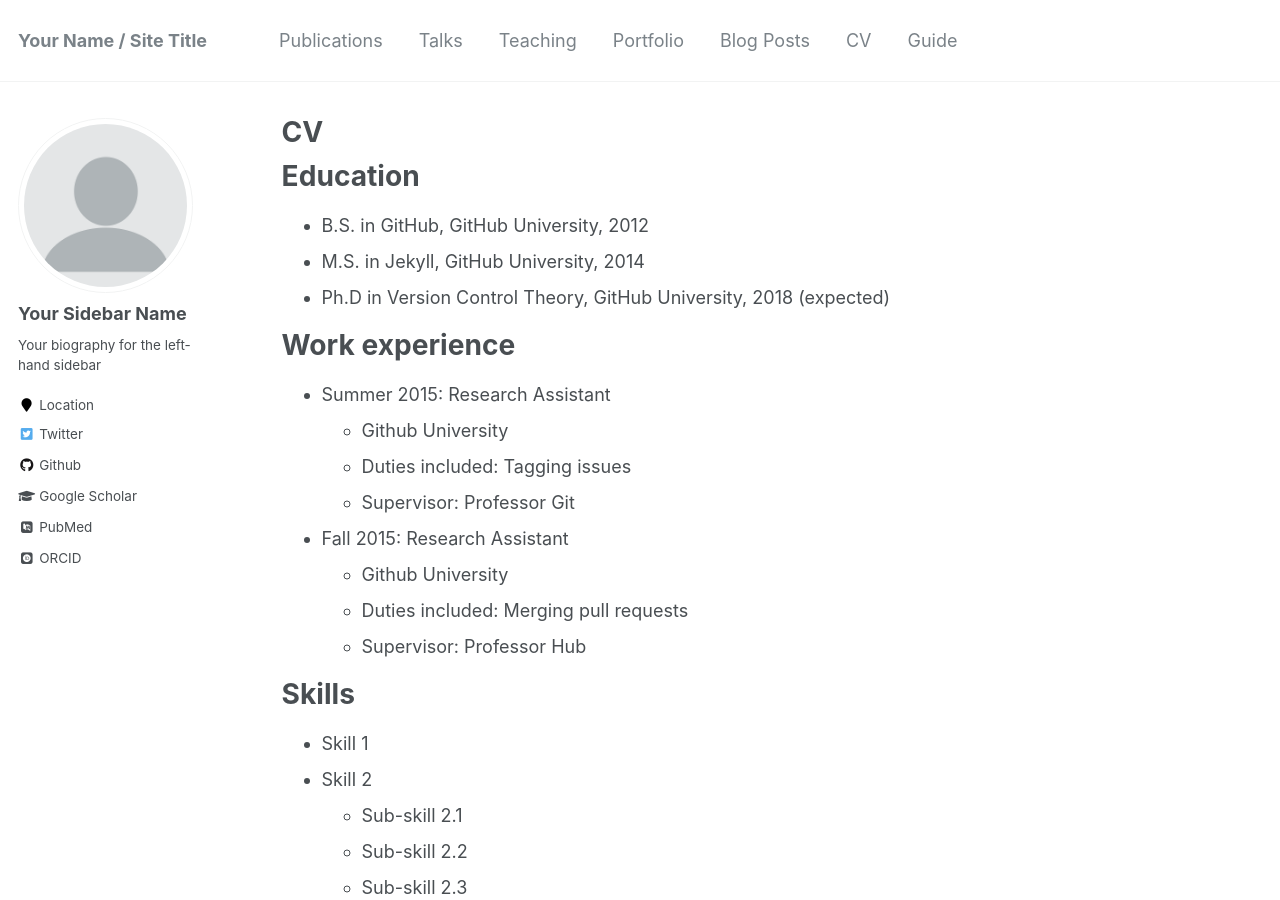
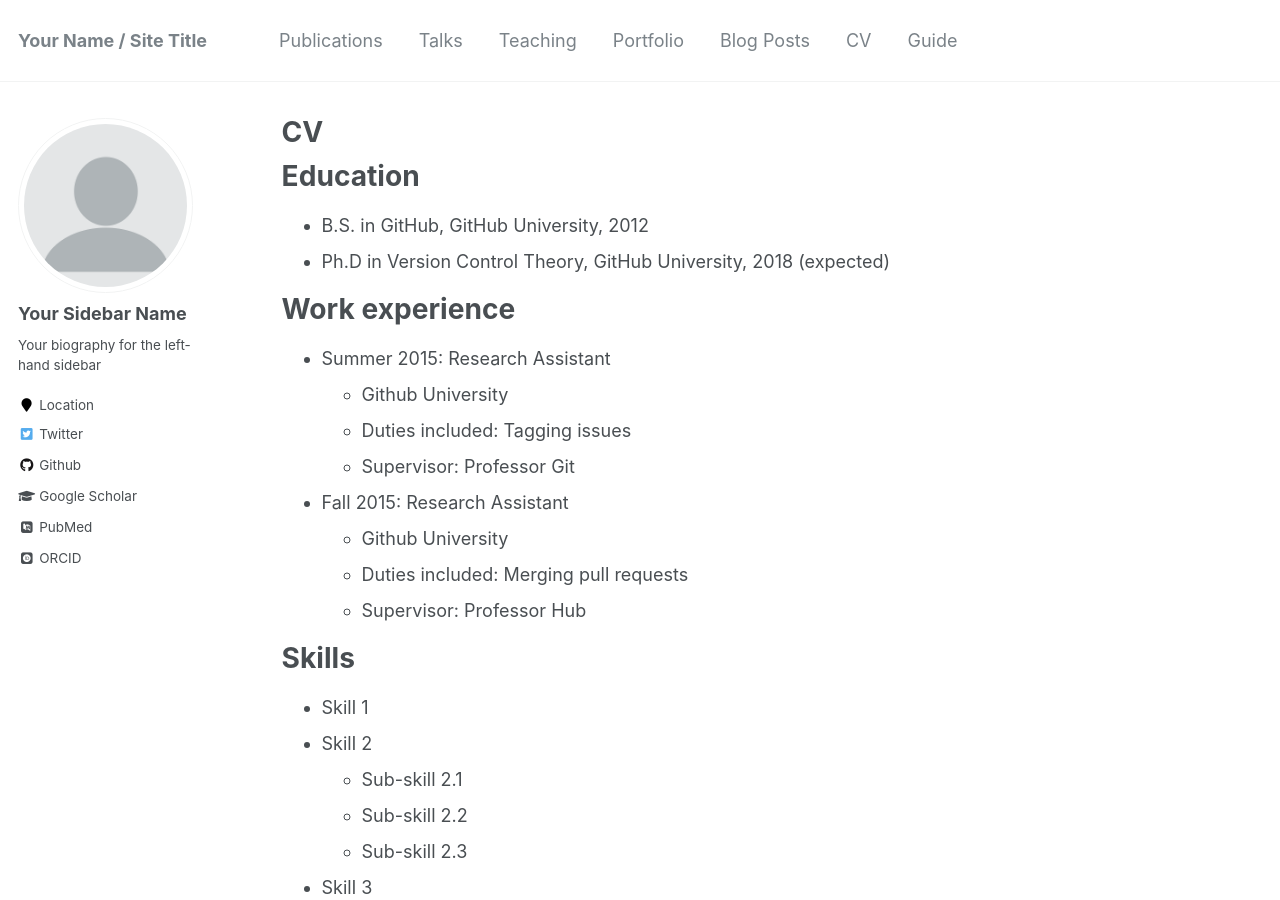
Before and after one commit to JoshWiggs/JoshWiggs.github.io, a Jekyll site: the page built from _pages/cv.md, in a window 1280 px wide and 900 px high. Built offline with Jekyll 4.4.1, drawn with Linux system fonts in a browser that asks for light colours; some web fonts are replaced.

Commit message:
Test remove in CV page

```diff
--- a/_pages/cv.md
+++ b/_pages/cv.md
@@ -12,7 +12,6 @@ redirect_from:
 Education
 ======
 * B.S. in GitHub, GitHub University, 2012
-* M.S. in Jekyll, GitHub University, 2014
 * Ph.D in Version Control Theory, GitHub University, 2018 (expected)
 
 Work experience
```
